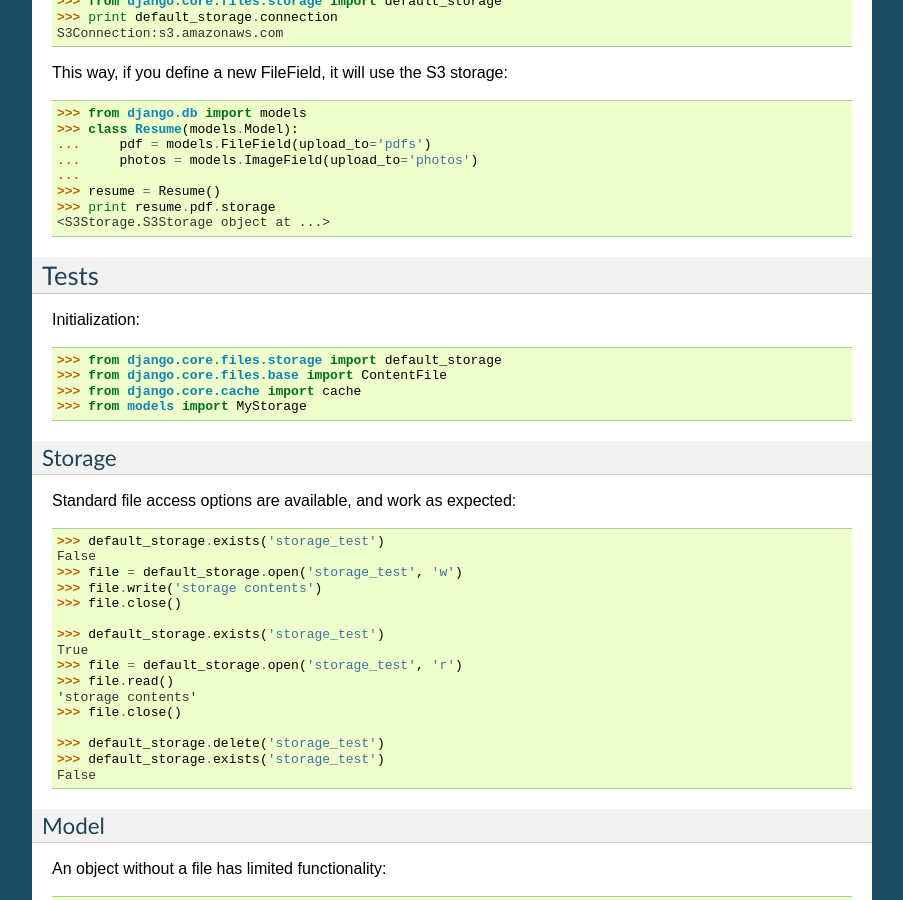
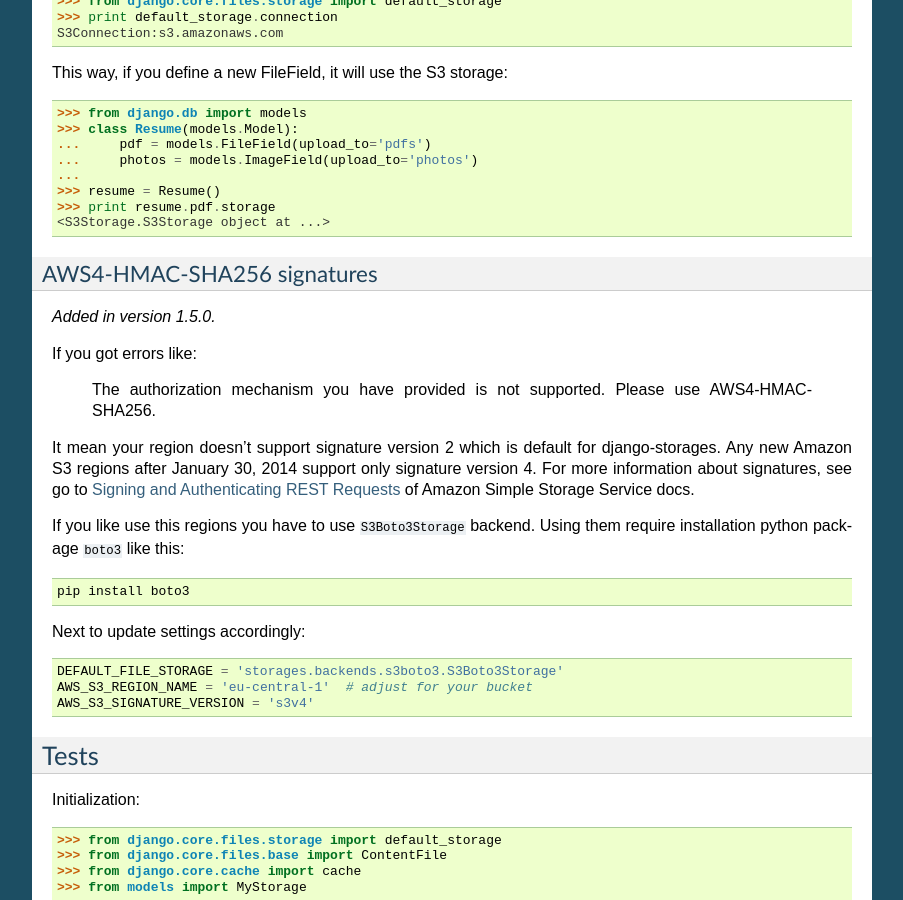
Before and after one commit to jschneier/django-storages, a Sphinx documentation site: the page built from docs/backends/amazon-S3.rst, in a window 1280 px wide and 900 px high, scrolled down 1838 px. Shown: the whole window, without its empty margins (198-1101 px from the left). Built offline with Sphinx 7.4.7, drawn with Linux system fonts in a browser that asks for light colours; some of the changed text lies outside the part shown.

Commit message:
Add 'AWS4-HMAC-SHA256 signatures' section

```diff
--- a/docs/backends/amazon-S3.rst
+++ b/docs/backends/amazon-S3.rst
@@ -111,6 +111,33 @@
     >>> resume = Resume()
     >>> print resume.pdf.storage
     <S3Storage.S3Storage object at ...>
+
+AWS4-HMAC-SHA256 signatures
+---------------------------
+
+.. versionadded:: 1.5.0
+
+If you got errors like:
+
+    The authorization mechanism you have provided is not supported. Please use AWS4-HMAC-SHA256.
+
+It mean your region doesn't support signature version 2 which is default for django-storages. Any new Amazon S3 regions after January 30, 2014 support only signature version 4. For more information about signatures, see go to `Signing and Authenticating REST Requests`_ of Amazon Simple Storage Service docs.
+
+.. _Signing and Authenticating REST Requests: http://docs.aws.amazon.com/AmazonS3/latest/dev/RESTAuthentication.html
+
+If you like use this regions you have to use ``S3Boto3Storage`` backend. Using them require installation python package ``boto3`` like this:
+
+.. code:: bash
+
+    pip install boto3
+
+Next to update settings accordingly:
+
+.. code:: python
+
+    DEFAULT_FILE_STORAGE = 'storages.backends.s3boto3.S3Boto3Storage'
+    AWS_S3_REGION_NAME = 'eu-central-1'  # adjust for your bucket
+    AWS_S3_SIGNATURE_VERSION = 's3v4'
 
 Tests
 *****
```
